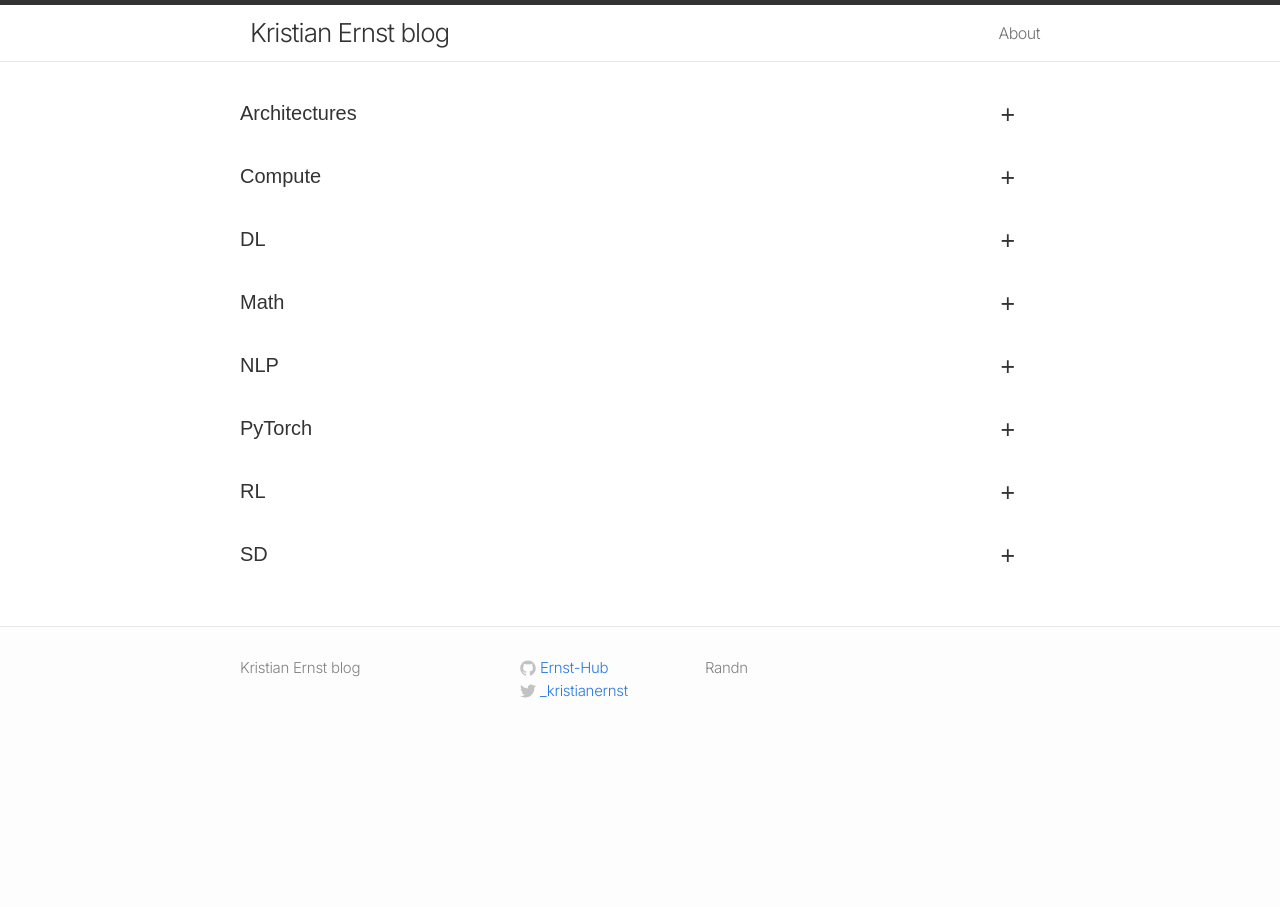
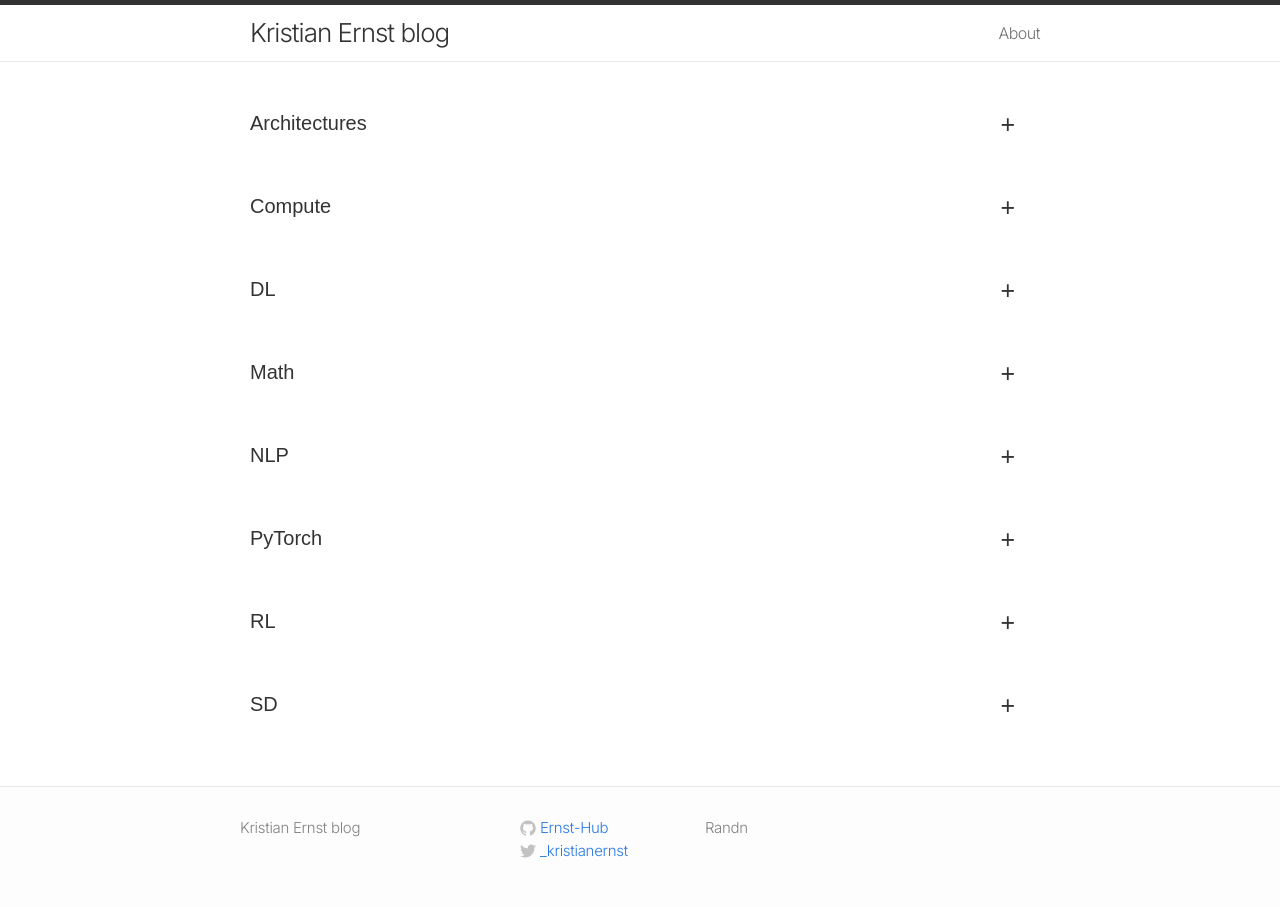
Before and after one commit to kristianernst/kristianernst.github.io, a Jekyll site: the page built from index.html, in a window 1280 px wide. Built offline with Jekyll 4.4.1, drawn with Linux system fonts in a browser that asks for light colours.

Commit message:
updated math

```diff
--- a/css/main.css
+++ b/css/main.css
@@ -482,7 +482,7 @@ vertical-align: middle;
   background-color: transparent; /* Remove the background */
   color: #333; /* Match the text color to your site's style */
   cursor: pointer;
-  padding: 0; /* Reduce padding */
+  padding: 10px; /* Reduce padding */
   margin: 10px 0 30px;
   position: relative;
   width: 100%;
```
